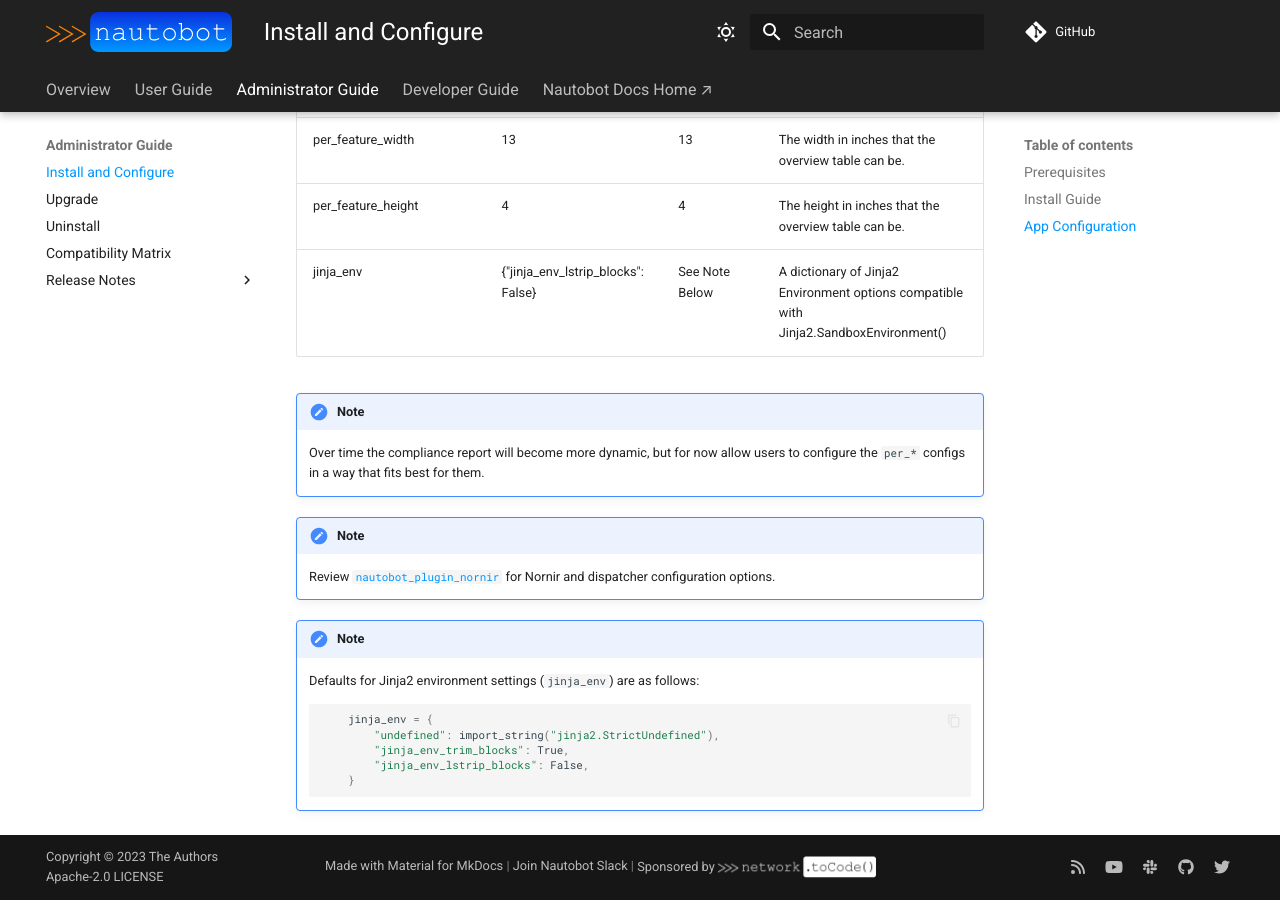
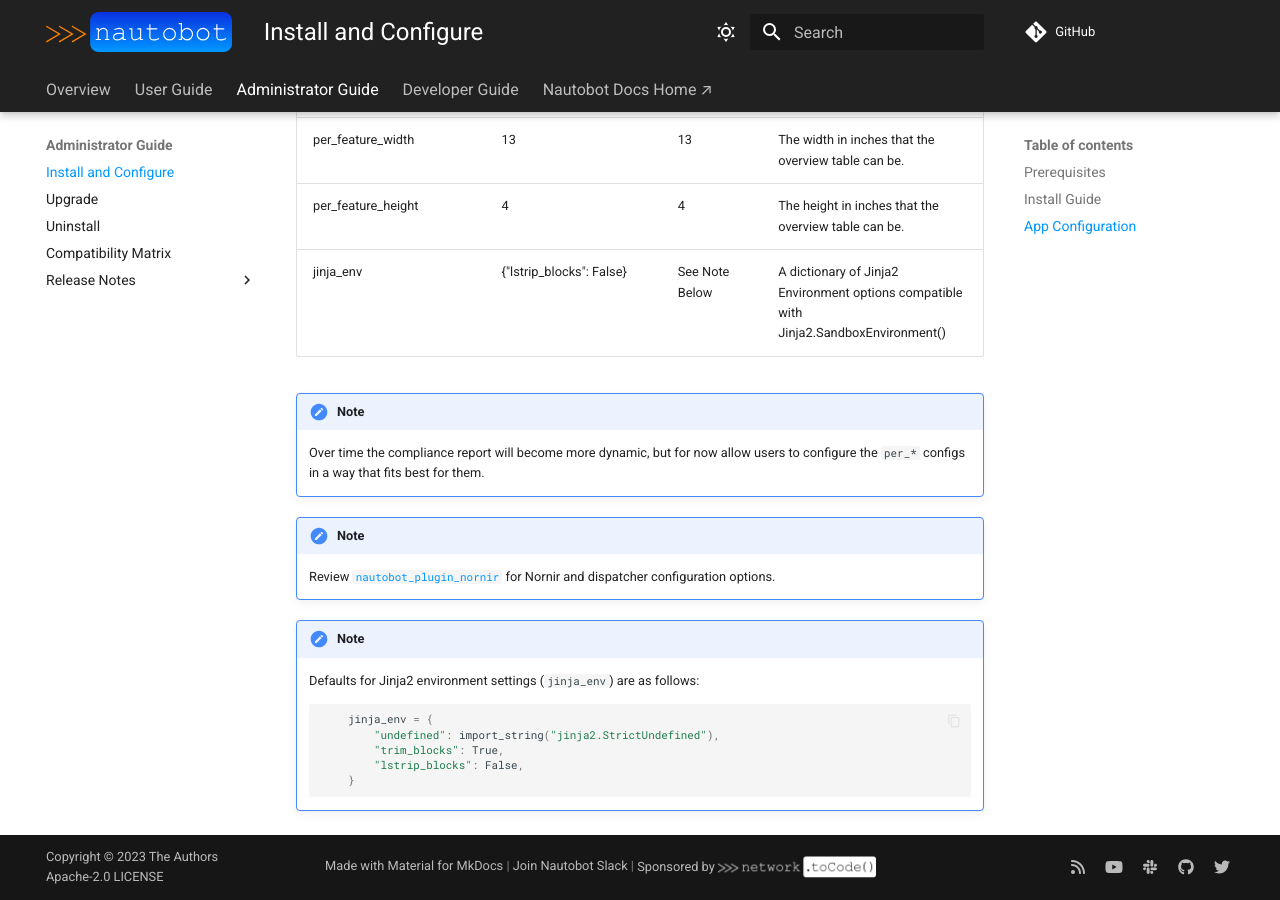
Before and after one commit to nautobot/nautobot-app-golden-config, an MkDocs documentation site: the page built from docs/admin/admin_install.md, in a window 1280 px wide and 900 px high, scrolled down 3517 px. Built offline with MkDocs 1.6.1 and Material for MkDocs 9.7.7, drawn with Linux system fonts in a browser that asks for light colours; comment, search, counter and statistics services are not loaded; some of the changed text lies outside the part shown.

Commit message:
fix: 🐛 Use jinja variable names in place of the nautobot settings names

````diff
--- a/docs/admin/admin_install.md
+++ b/docs/admin/admin_install.md
@@ -61,8 +61,8 @@
         "platform_slug_map": None,
         "jinja_env": {
             "undefined": StrictUndefined,  # jinja2.StrictUndefined
-            "jinja_env_trim_blocks": True,
-            "jinja_env_lstrip_blocks": False,
+            "trim_blocks": True,
+            "lstrip_blocks": False,
         },
         # "get_custom_compliance": "my.custom_compliance.func"
     },
@@ -106,7 +106,7 @@
 | per_feature_bar_width     | 0.15                          | 0.15    | The width of the table bar within the overview report                                                                                                                      |
 | per_feature_width         | 13                            | 13      | The width in inches that the overview table can be.                                                                                                                        |
 | per_feature_height        | 4                             | 4       | The height in inches that the overview table can be.                                                                                                                       |
-| jinja_env | {"jinja_env_lstrip_blocks": False} | See Note Below | A dictionary of Jinja2 Environment options compatible with Jinja2.SandboxEnvironment() |
+| jinja_env | {"lstrip_blocks": False} | See Note Below | A dictionary of Jinja2 Environment options compatible with Jinja2.SandboxEnvironment() |
 
 !!! note
     Over time the compliance report will become more dynamic, but for now allow users to configure the `per_*` configs in a way that fits best for them.
@@ -120,7 +120,7 @@
     ```python
         jinja_env = {
             "undefined": import_string("jinja2.StrictUndefined"),
-            "jinja_env_trim_blocks": True,
-            "jinja_env_lstrip_blocks": False,
+            "trim_blocks": True,
+            "lstrip_blocks": False,
         }
     ```
--- a/nautobot_golden_config/__init__.py
+++ b/nautobot_golden_config/__init__.py
@@ -36,8 +36,8 @@
         "get_custom_compliance": None,
         "jinja_env": {
             "undefined": StrictUndefined,
-            "jinja_env_trim_blocks": True,
-            "jinja_env_lstrip_blocks": False,
+            "trim_blocks": True,
+            "lstrip_blocks": False,
         },
     }
 
````
Also changed, not shown: 1 other file.
